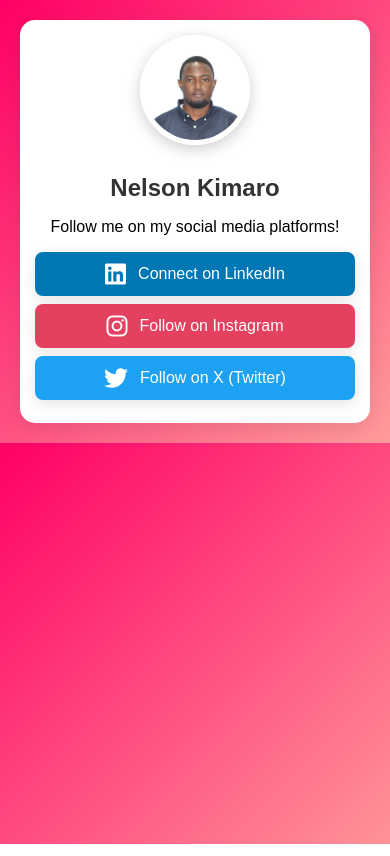
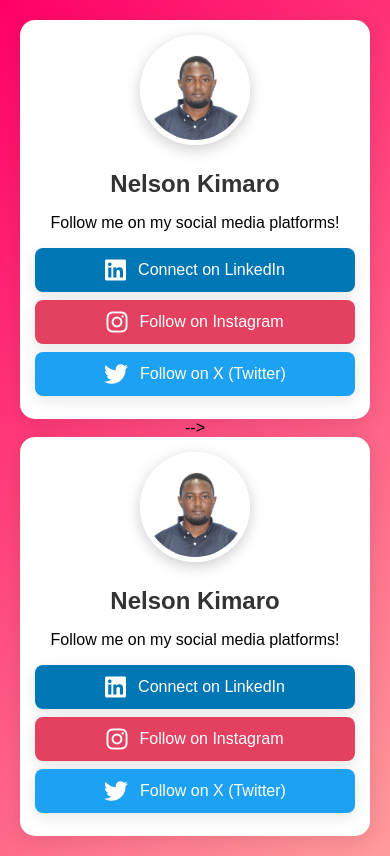
Before and after one commit to NelsonKimaro/connect-with-me, a plain HTML site: page index.html in a window 390 px wide. Drawn offline with Linux system fonts and the light colour scheme.

Commit message:
Update index.html

```diff
--- a/index.html
+++ b/index.html
@@ -1,4 +1,4 @@
-<!DOCTYPE html>
+<!-- <!DOCTYPE html>
 <html lang="en">
 <head>
     <meta charset="UTF-8">
@@ -162,3 +162,191 @@
 
 </body>
 </html>
+ -->
+
+
+
+
+
+
+ <!DOCTYPE html>
+<html lang="en">
+<head>
+    <meta charset="UTF-8">
+    <meta name="viewport" content="width=device-width, initial-scale=1.0">
+    <title>Follow Me</title>
+
+    <!-- Google tag (gtag.js) -->
+    <script async src="https://www.googletagmanager.com/gtag/js?id=G-V71PG074CB"></script>
+    <script>
+      window.dataLayer = window.dataLayer || [];
+      function gtag(){dataLayer.push(arguments);}
+      gtag('js', new Date());
+      gtag('config', 'G-V71PG074CB');
+    </script>
+
+    <!-- Font Awesome for Social Media Icons -->
+    <link href="https://cdnjs.cloudflare.com/ajax/libs/font-awesome/6.0.0-beta3/css/all.min.css" rel="stylesheet">
+
+    <style>
+        body {
+            font-family: Arial, sans-serif;
+            text-align: center;
+            background: linear-gradient(135deg, #f06, #ff9b9b);
+            margin: 0;
+            padding: 20px;
+            animation: fadeIn 1s ease-out;
+        }
+
+        /* Fade-in Animation */
+        @keyframes fadeIn {
+            0% { opacity: 0; }
+            100% { opacity: 1; }
+        }
+
+        .container {
+            background: white;
+            padding: 20px;
+            border-radius: 15px;
+            box-shadow: 0px 4px 20px rgba(0, 0, 0, 0.1);
+            max-width: 350px;
+            margin: auto;
+            transform: scale(1);
+            transition: transform 0.3s ease-in-out;
+            animation: slideIn 0.8s ease-out;
+        }
+
+        /* Slide-in effect for the container on mobile */
+        @keyframes slideIn {
+            0% { transform: translateY(30px); opacity: 0; }
+            100% { transform: translateY(0); opacity: 1; }
+        }
+
+        .profile-img {
+            width: 120px;
+            height: 120px;
+            border-radius: 50%;
+            margin-bottom: 15px;
+            object-fit: cover;
+            border: 5px solid #fff;
+            box-shadow: 0px 4px 15px rgba(0, 0, 0, 0.2);
+            transition: transform 0.3s ease;
+        }
+
+        /* Smooth zoom effect for profile image on mobile */
+        .profile-img:hover,
+        .profile-img:focus {
+            transform: scale(1.1);
+        }
+
+        h2 {
+            margin: 10px 0;
+            font-size: 24px;
+            font-weight: bold;
+            color: #333;
+        }
+
+        .social-btn {
+            display: flex;
+            align-items: center;
+            justify-content: center;
+            padding: 12px;
+            margin: 10px 0;
+            text-decoration: none;
+            font-size: 18px;
+            border-radius: 8px;
+            color: white;
+            transition: 0.3s;
+            box-shadow: 0px 4px 15px rgba(0, 0, 0, 0.1);
+            width: 100%;  /* Set the width of the button to 100% to avoid exceeding container */
+            max-width: 100%; /* Ensure it doesn't exceed the container's max-width */
+            text-align: center; /* Center text */
+            box-sizing: border-box; /* Ensure padding doesn't break the width */
+            transform: translateY(20px);
+            opacity: 0;
+            animation: slideUp 0.5s forwards;
+            animation-delay: 0.3s; /* Delay for each button */
+        }
+
+        /* Slide-up effect for buttons on mobile */
+        @keyframes slideUp {
+            0% { transform: translateY(20px); opacity: 0; }
+            100% { transform: translateY(0); opacity: 1; }
+        }
+
+        /* Delay for each button to make it appear one after the other */
+        .social-btn:nth-child(1) {
+            animation-delay: 0.4s;
+        }
+        .social-btn:nth-child(2) {
+            animation-delay: 0.6s;
+        }
+        .social-btn:nth-child(3) {
+            animation-delay: 0.8s;
+        }
+
+        .linkedin {
+            background: #0077B5;
+        }
+
+        .instagram {
+            background: #E4405F;
+        }
+
+        .twitter {
+            background: #1DA1F2;
+        }
+
+        /* Button hover effect */
+        .social-btn:hover {
+            opacity: 0.9;
+            transform: translateY(-5px);
+            box-shadow: 0px 6px 20px rgba(0, 0, 0, 0.2);
+        }
+
+        .social-btn:hover i {
+            transform: scale(1.1);
+        }
+
+        /* Make sure buttons and image are responsive on smaller screens */
+        @media (max-width: 600px) {
+            .profile-img {
+                width: 100px;
+                height: 100px;
+            }
+
+            .container {
+                padding: 15px;
+            }
+
+            .social-btn {
+                font-size: 16px;
+                padding: 10px;
+                margin: 8px 0;
+                width: 100%;
+                text-align: center;
+            }
+        }
+
+    </style>
+</head>
+<body>
+
+    <div class="container">
+        <img src="https://raw.githubusercontent.com/NelsonKimaro/connect-with-me/main/IMG_ID.JPG" alt="Profile Picture" class="profile-img">
+        <h2>Nelson Kimaro</h2>
+        <p>Follow me on my social media platforms!</p>
+
+        <a href="https://www.linkedin.com/in/nelson-kimaro-835a12288/" target="_blank" class="social-btn linkedin">
+            <i class="fab fa-linkedin"></i> Connect on LinkedIn
+        </a>
+        <a href="https://www.instagram.com/nellytitus2?igsh=MWtiZjVtanpiMXV5dA==" target="_blank" class="social-btn instagram">
+            <i class="fab fa-instagram"></i> Follow on Instagram
+        </a>
+        <a href="https://x.com/nelson44802296?s=21&t=O0mrpuNqtl1ZfnkNl78YMw" target="_blank" class="social-btn twitter">
+            <i class="fab fa-twitter"></i> Follow on X (Twitter)
+        </a>
+    </div>
+
+</body>
+</html>
```
